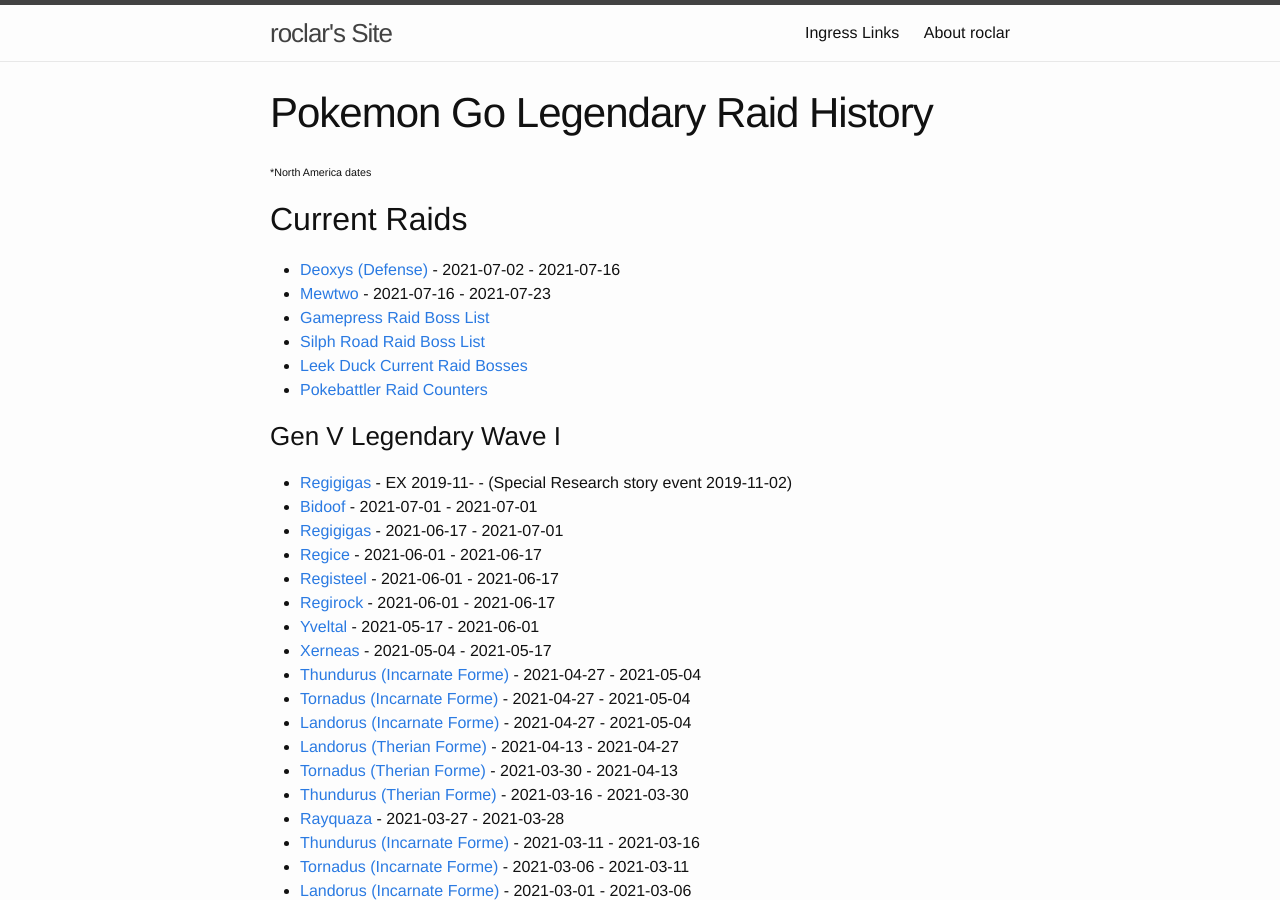
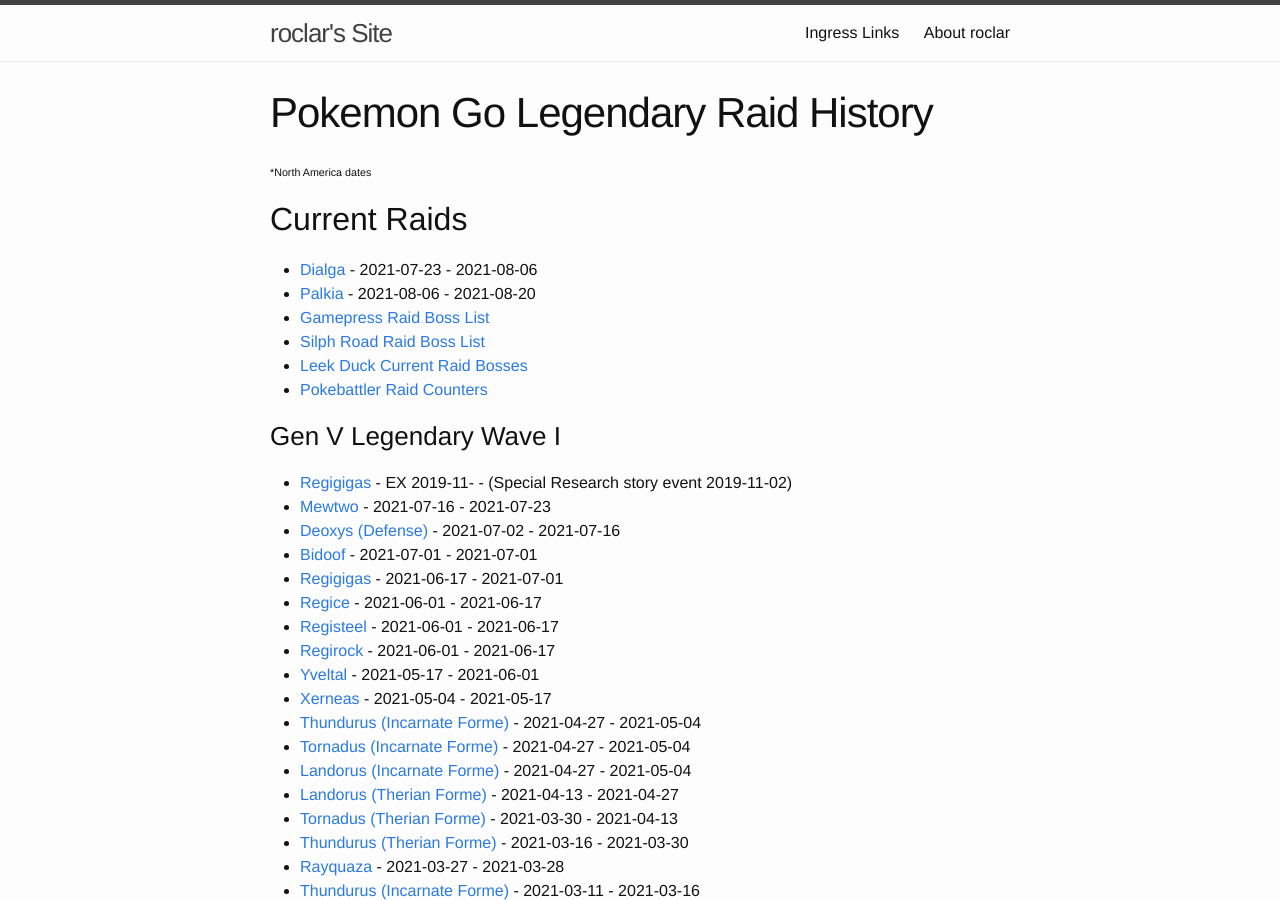
Before and after one commit to roclar/roclar.github.io, a Jekyll site: the page built from PoGoLegendaryHistory.md, in a window 1280 px wide and 900 px high. Built offline with Jekyll 4.4.1, drawn with Linux system fonts in a browser that asks for light colours; some of the changed text lies outside the part shown.

Commit message:
Updated with August raids

```diff
--- a/PoGoLegendaryHistory.md
+++ b/PoGoLegendaryHistory.md
@@ -7,8 +7,8 @@
 
 ## Current Raids
 
-- [Deoxys (Defense)](https://db.pokemongohub.net/pokemon/386?form=Defense) - 2021-07-02 - 2021-07-16
-- [Mewtwo](https://db.pokemongohub.net/pokemon/150) - 2021-07-16 - 2021-07-23
+- [Dialga](https://db.pokemongohub.net/pokemon/483) - 2021-07-23 - 2021-08-06
+- [Palkia](https://db.pokemongohub.net/pokemon/484) - 2021-08-06 - 2021-08-20
 - [Gamepress Raid Boss List](https://pokemongo.gamepress.gg/raid-boss-list)
 - [Silph Road Raid Boss List](https://thesilphroad.com/raid-bosses)
 - [Leek Duck Current Raid Bosses](https://leekduck.com/boss/)
@@ -17,6 +17,8 @@
 ### Gen V Legendary Wave I
 
 - [Regigigas](https://db.pokemongohub.net/pokemon/486) - EX 2019-11- - (Special Research story event 2019-11-02)
+- [Mewtwo](https://db.pokemongohub.net/pokemon/150) - 2021-07-16 - 2021-07-23
+- [Deoxys (Defense)](https://db.pokemongohub.net/pokemon/386?form=Defense) - 2021-07-02 - 2021-07-16
 - [Bidoof](https://db.pokemongohub.net/pokemon/399) - 2021-07-01 - 2021-07-01
 - [Regigigas](https://db.pokemongohub.net/pokemon/486) - 2021-06-17 - 2021-07-01
 - [Regice](https://db.pokemongohub.net/pokemon/378) - 2021-06-01 - 2021-06-17
```
Also changed, not shown: other parts of PoGoLegendaryHistory.md (+2 -0 lines).
